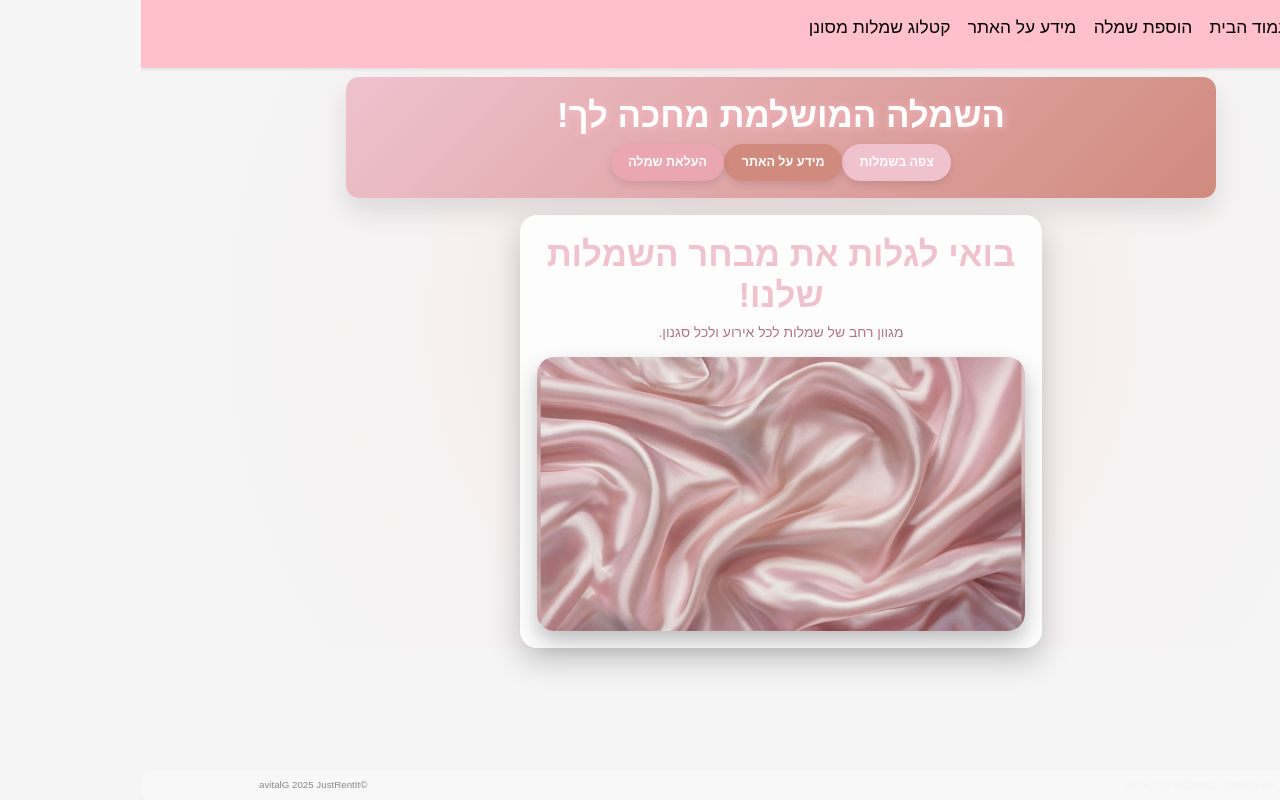
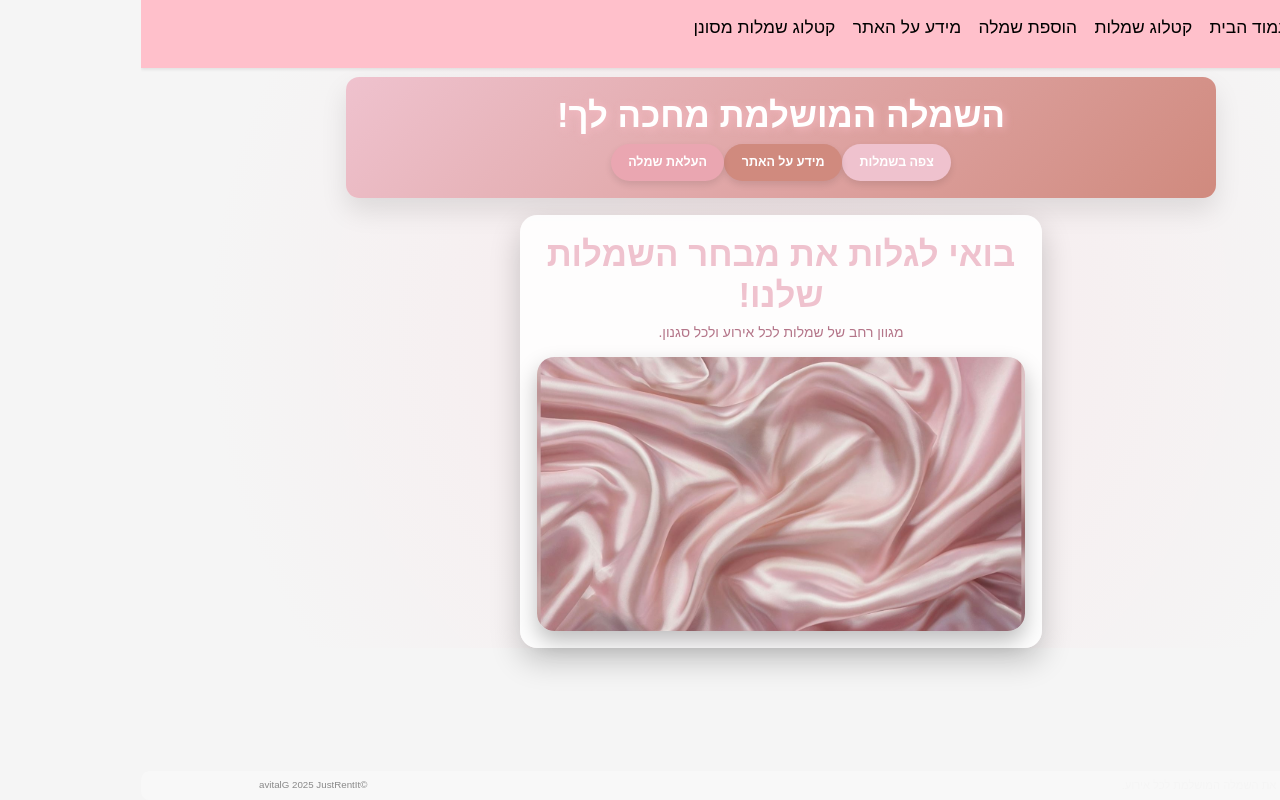
Before and after one commit to AvitalSt/JustRentIt-, a React (Create React App) app in the folder app/: page / in a window 1280 px wide. Built offline with nearby package versions, Linux system fonts and the light colour scheme; no server answers.

Commit message:
update navbar

```diff
--- a/app/src/components/Navbar/Navbar.js
+++ b/app/src/components/Navbar/Navbar.js
@@ -32,6 +32,9 @@ function Navbar() {
                         <Link to="/" className="nav-links" onClick={closeMenu}>עמוד הבית</Link>
                     </li>
                     <li className="nav-item">
+                        <Link to="/dresses" className="nav-links" onClick={closeMenu}>קטלוג שמלות</Link>
+                    </li>
+                    <li className="nav-item">
                         <Link to="/upload" className="nav-links" onClick={closeMenu}>הוספת שמלה</Link>
                     </li>
                     <li className="nav-item">
```
